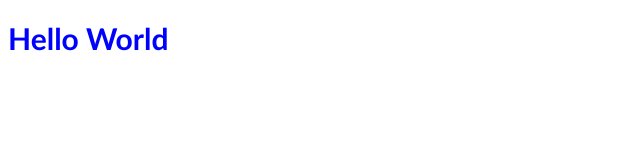
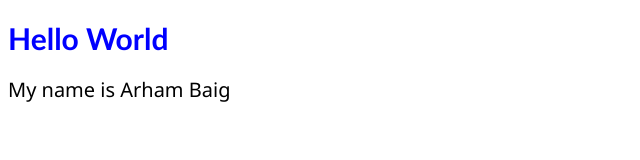
Before and after one commit to arham561/newrepo, a plain HTML site: page index.html in a window 1280 px wide. Shown: the whole page, without its empty margins (0-640 px from the left). Drawn offline with Linux system fonts and the light colour scheme.

Commit message:
make some changes

```diff
--- a/index.html
+++ b/index.html
@@ -8,5 +8,6 @@
 </head>
 <body>
     <h1>Hello World</h1>
+    <p>My name is Arham Baig</p>
 </body>
 </html>
--- a/style.css
+++ b/style.css
@@ -3,3 +3,8 @@ h1{
     font-size: 30px;
     font-family: 'Gill Sans', 'Gill Sans MT', Calibri, 'Trebuchet MS', sans-serif;
 }
+p{
+    font-size: 20px;
+    font-family: 'Segoe UI', Tahoma, Geneva, Verdana, sans-serif;
+    color: black;
+}
```
